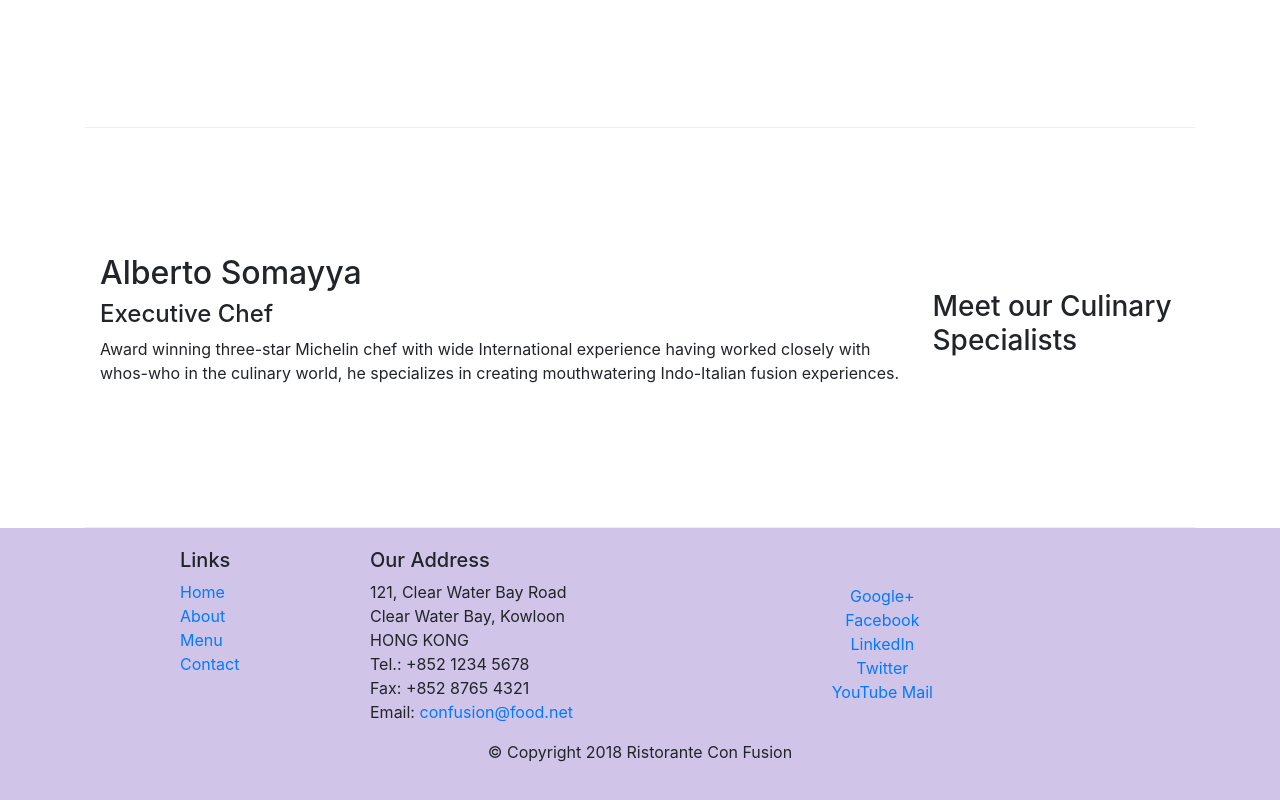
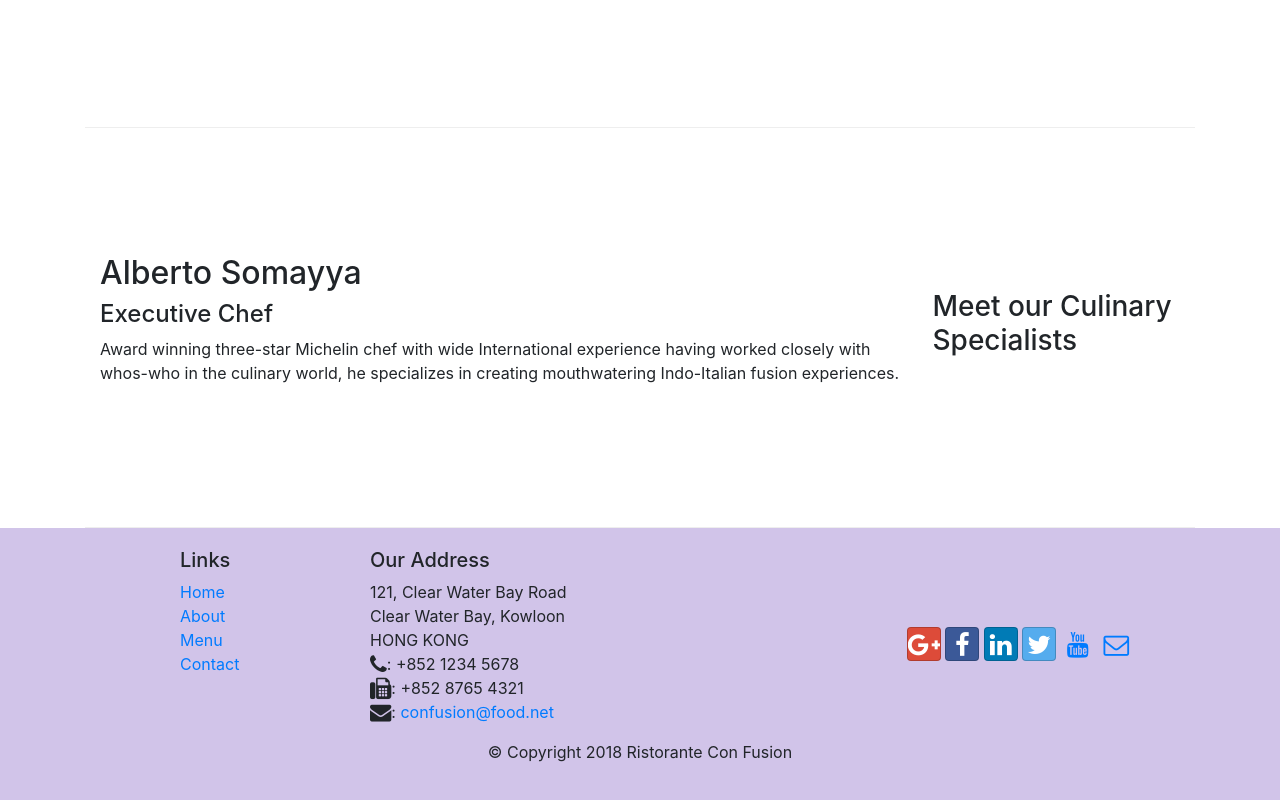
Before and after one commit to vnadar36/coursera-bootstrap, a website: page index.html in a window 1280 px wide. Shown: the part 1006-1806 px from the top of the page. Drawn offline with nearby package versions, Linux system fonts and the light colour scheme.

Commit message:
icon fonts

```diff
--- a/index.html
+++ b/index.html
@@ -9,6 +9,8 @@
 
      <!-- Bootstrap CSS -->
      <link rel="stylesheet" href="node_modules/bootstrap/dist/css/bootstrap.min.css">
+     <link rel="stylesheet" href="node_modules/font-awesome/css/font-awesome.min.css">
+     <link rel="stylesheet" href="node_modules/bootstrap-social/bootstrap-social.css">
      <link rel="stylesheet" href="css/styles.css">
     <title>Ristorante Con Fusion</title>
 </head>
@@ -22,10 +24,10 @@
             <a class="navbar-brand mr-auto" href="#"> Vasanthi</a>
             <div class="collapse navbar-collapse" id="Navbar">
             <ul class="navbar-nav mr-auto">
-                <li class="nav-item active"><a class="nav-link" href="#"> Home </a></li>
-                <li class="nav-item"><a class="nav-link" href="./aboutus.html"> About </a></li>
-                <li class="nav-item"><a class="nav-link" href="#"> Menu </a></li>
-                <li class="nav-item"><a class="nav-link" href="#"> Contact </a></li>
+                <li class="nav-item active"><a class="nav-link" href="#"><span class="fa fa-home fa-lg"></span> Home </a></li>
+                <li class="nav-item"><a class="nav-link" href="./aboutus.html"><span class="fa fa-info fa-lg"></span> About </a></li>
+                <li class="nav-item"><a class="nav-link" href="#"><span class="fa fa-list fa-lg"></span> Menu </a></li>
+                <li class="nav-item"><a class="nav-link" href="#"><span class="fa fa-address-card fa-lg"></span> Contact </a></li>
                 </ul>
             </div>
             </div>
@@ -96,22 +98,22 @@
 		              121, Clear Water Bay Road<br>
 		              Clear Water Bay, Kowloon<br>
 		              HONG KONG<br>
-		              Tel.: +852 1234 5678<br>
-		              Fax: +852 8765 4321<br>
-		              Email: <a href="mailto:confusion@food.net">confusion@food.net</a>
+		              <i class="fa fa-phone fa-lg"></i>: +852 1234 5678<br>
+		              <i class="fa fa-fax fa-lg"></i>: +852 8765 4321<br>
+		              <i class="fa fa-envelope fa-lg"></i>: <a href="mailto:confusion@food.net">confusion@food.net</a>
 		           </address>
                 </div>
-                <div class="row">
+
                     <div class="col-12 col-sm-4 align-self-center">
                         <div class="text-center">
-                        <a href="http://google.com/+">Google+</a>
-                        <a href="http://www.facebook.com/profile.php?id=">Facebook</a>
-                        <a href="http://www.linkedin.com/in/">LinkedIn</a>
-                        <a href="http://twitter.com/">Twitter</a>
-                        <a href="http://youtube.com/">YouTube</a>
-                        <a href="mailto:">Mail</a>
+                        <a class="btn btn-social-icon btn-google" href="http://google.com/+"> <i class="fa fa-google-plus fa-lg"></i></a>
+                        <a class="btn btn-social-icon btn-facebook" href="http://www.facebook.com/profile.php?id="><i class="fa fa-facebook fa-lg"></i></a>
+                        <a class="btn btn-social-icon btn-linkedin" href="http://www.linkedin.com/in/"><i class="fa fa-linkedin fa-lg"></i></a>
+                        <a class="btn btn-social-icon btn-twitter" href="http://twitter.com/"><i class="fa fa-twitter fa-lg"></i></a>
+                        <a class="btn btn-social-icon btn-youtube" href="http://youtube.com/"><i class="fa fa-youtube fa-lg"></i></a>
+                        <a class="btn btn-social-icon" href="mailto:"><i class="fa fa-envelope-o fa-lg"></i></a>
                         </div>
-                    </div>
+
                 </div>
            </div>
            <div class="row justify-content-center">
--- a/package.json
+++ b/package.json
@@ -15,6 +15,8 @@
   },
   "dependencies": {
     "bootstrap": "^4.0.0",
+    "bootstrap-social": "^5.1.1",
+    "font-awesome": "^4.7.0",
     "jquery": "^3.3.1",
     "popper.js": "^1.12.9"
   }
```
Also changed, not shown: aboutus.html (+18 -14 lines), 1 other file.
